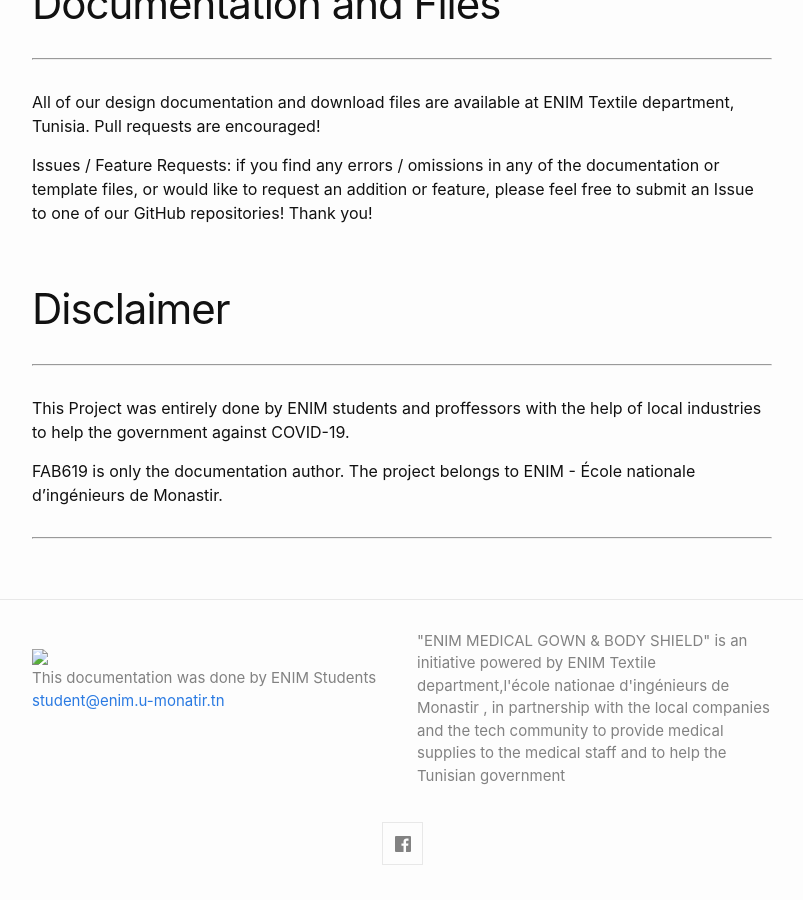
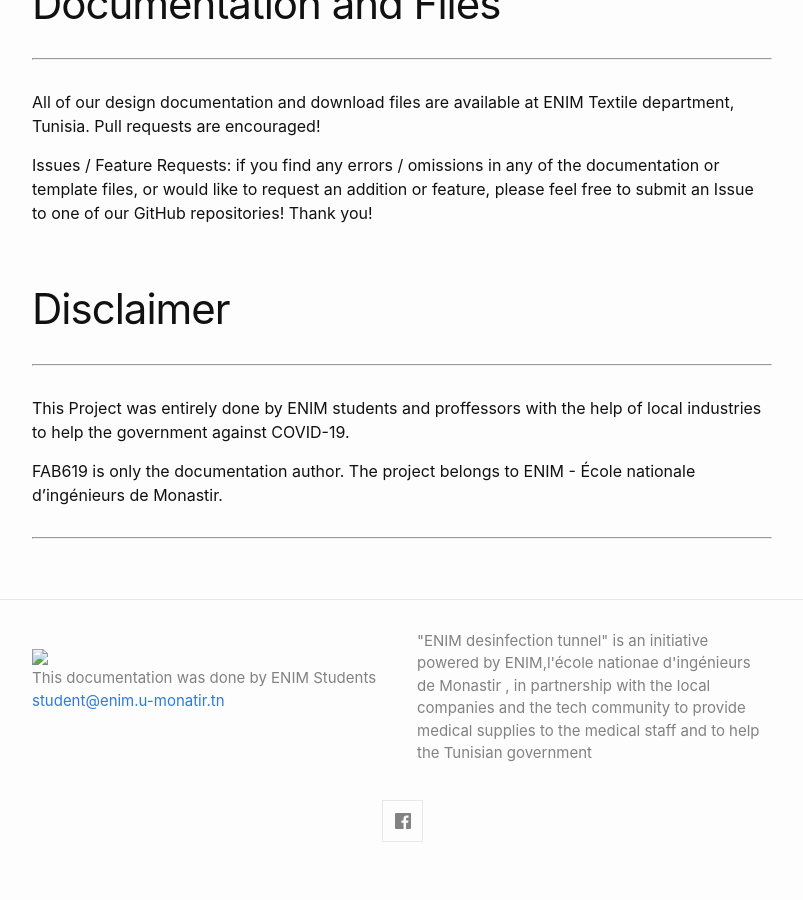
Before and after one commit to FAB619/Disinfection-Tunnel, a Jekyll site: the page built from index.md, in a window 1280 px wide and 900 px high, scrolled down 3153 px. Shown: the whole window, without its empty margins (238-1041 px from the left). Built offline with Jekyll 4.4.1, drawn with Linux system fonts in a browser that asks for light colours; after the commit the page ends 4030 px from its top, so only the background shows below that; some of the changed text lies outside the part shown.

Commit message:
config update

```diff
--- a/_config.yml
+++ b/_config.yml
@@ -1,9 +1,9 @@
-title: ENIM MEDICAL GOWN & BODY SHIELD
+title: ENIM desinfection tunnel
 author:
   name: This documentation was done by ENIM Students
   email: student@enim.u-monatir.tn
 description: > # this means to ignore newlines until "show_excerpts:"
-  "ENIM MEDICAL GOWN & BODY SHIELD" is an initiative powered by ENIM Textile department,l'école nationae d'ingénieurs de Monastir ,
+  "ENIM desinfection tunnel" is an initiative powered by ENIM,l'école nationae d'ingénieurs de Monastir ,
   in partnership with the local companies and the tech community to provide medical supplies
   to the medical staff and to help the Tunisian government
 
@@ -13,7 +13,6 @@ show_excerpts: false # set to true to show excerpts on the homepage
 # refer to https://shopify.github.io/liquid/filters/date/ if you want to customize this
 minima:
   date_format: "%b %-d, %Y"
-
   # generate social links in footer
   social_links:
     #twitter: jekyllrb
```
